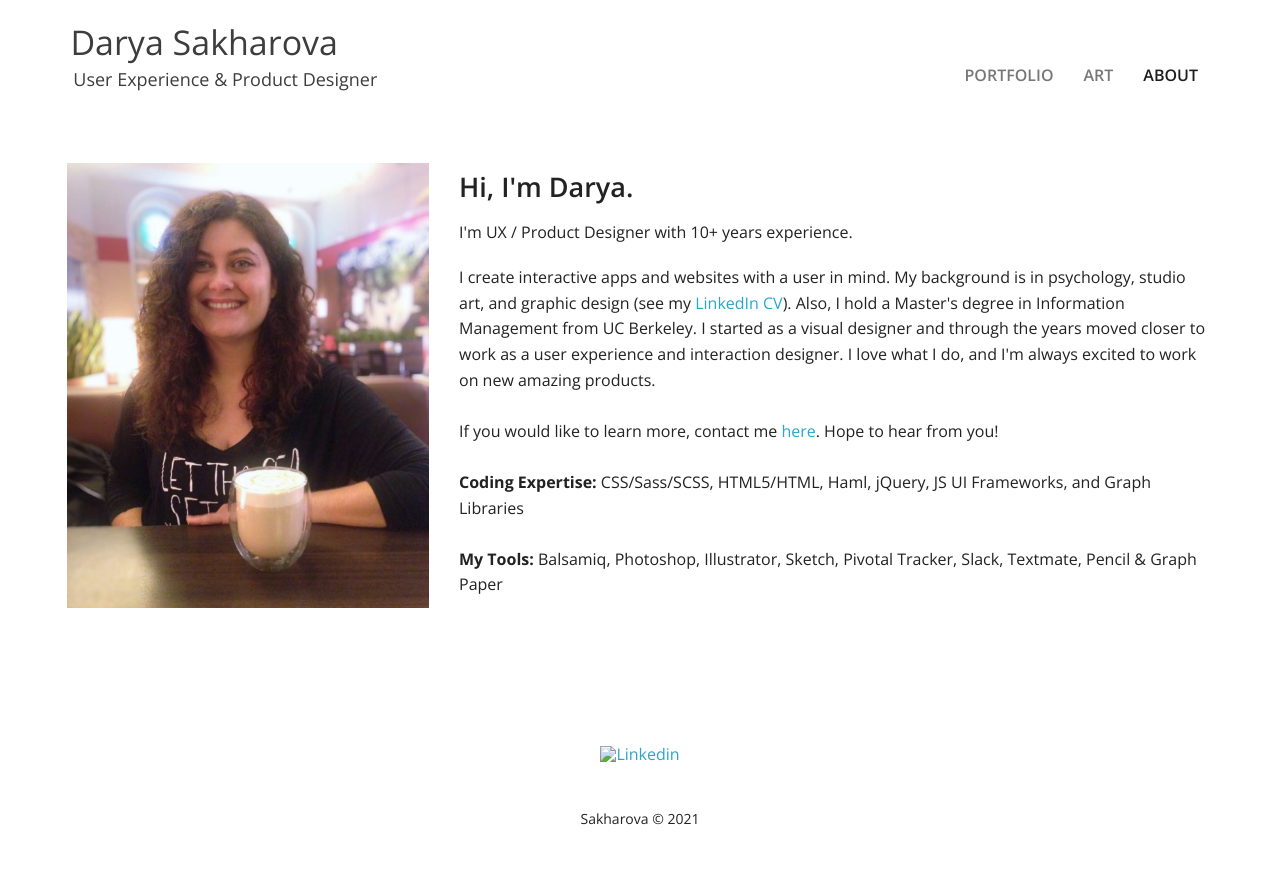
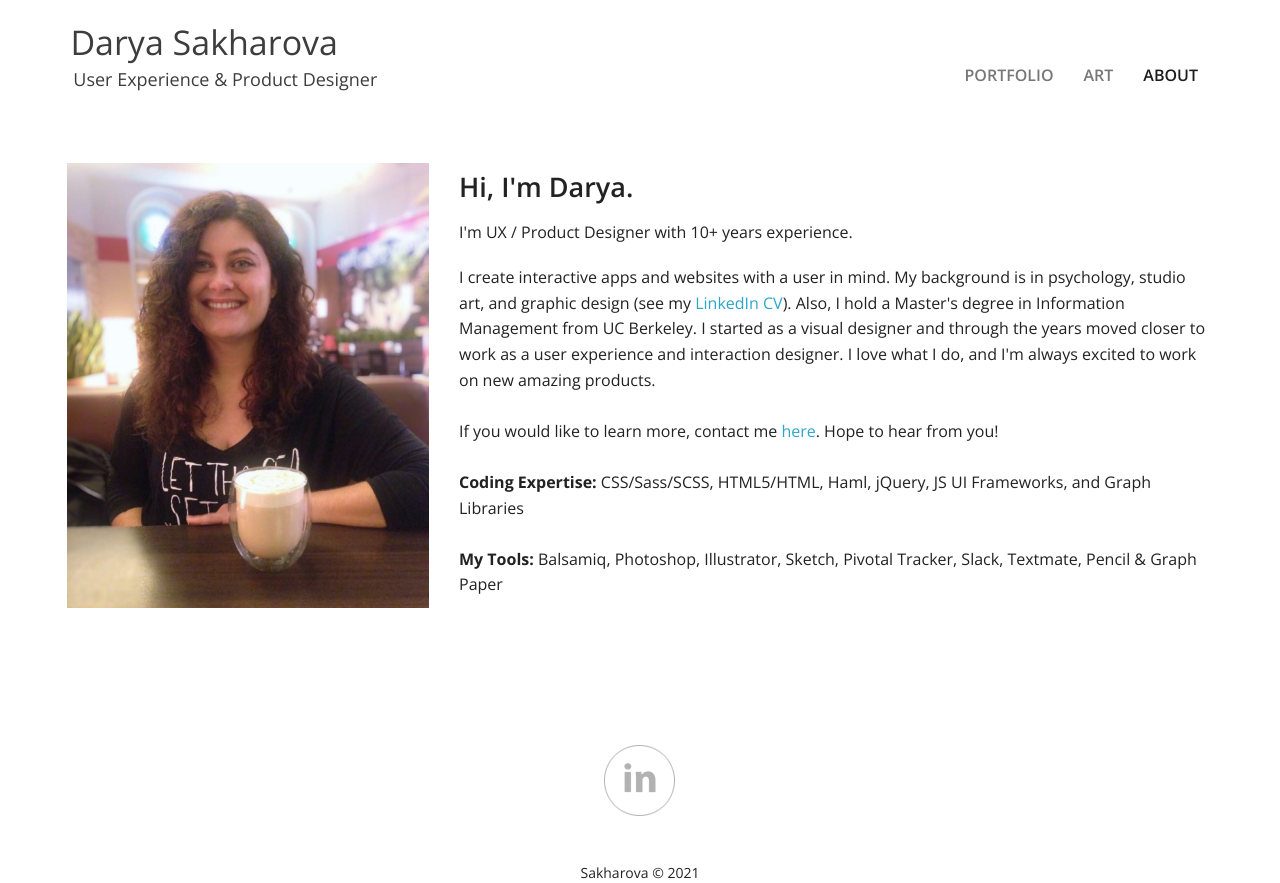
Before and after one commit to dsakharova/dsakharova.github.io, a plain HTML site: page about.html in a window 1280 px wide. Shown: the top 883 px of the page. Drawn offline with nearby package versions, Linux system fonts and the light colour scheme.

Commit message:
Update about.html

```diff
--- a/about.html
+++ b/about.html
@@ -91,7 +91,7 @@
       <div class="footer-body">
         <div>
           <a href="http://www.linkedin.com/in/dsakharova">
-            <img src="assets/images/linkedin-3.jpg" alt="Linkedin">
+            <img src="images/linkedin-3.jpg" alt="Linkedin">
           </a>
         </div>
       </div>
@@ -102,4 +102,4 @@
       $(document).foundation();
     </script>
 	</body>
-</html>assets/
+</html>
```
